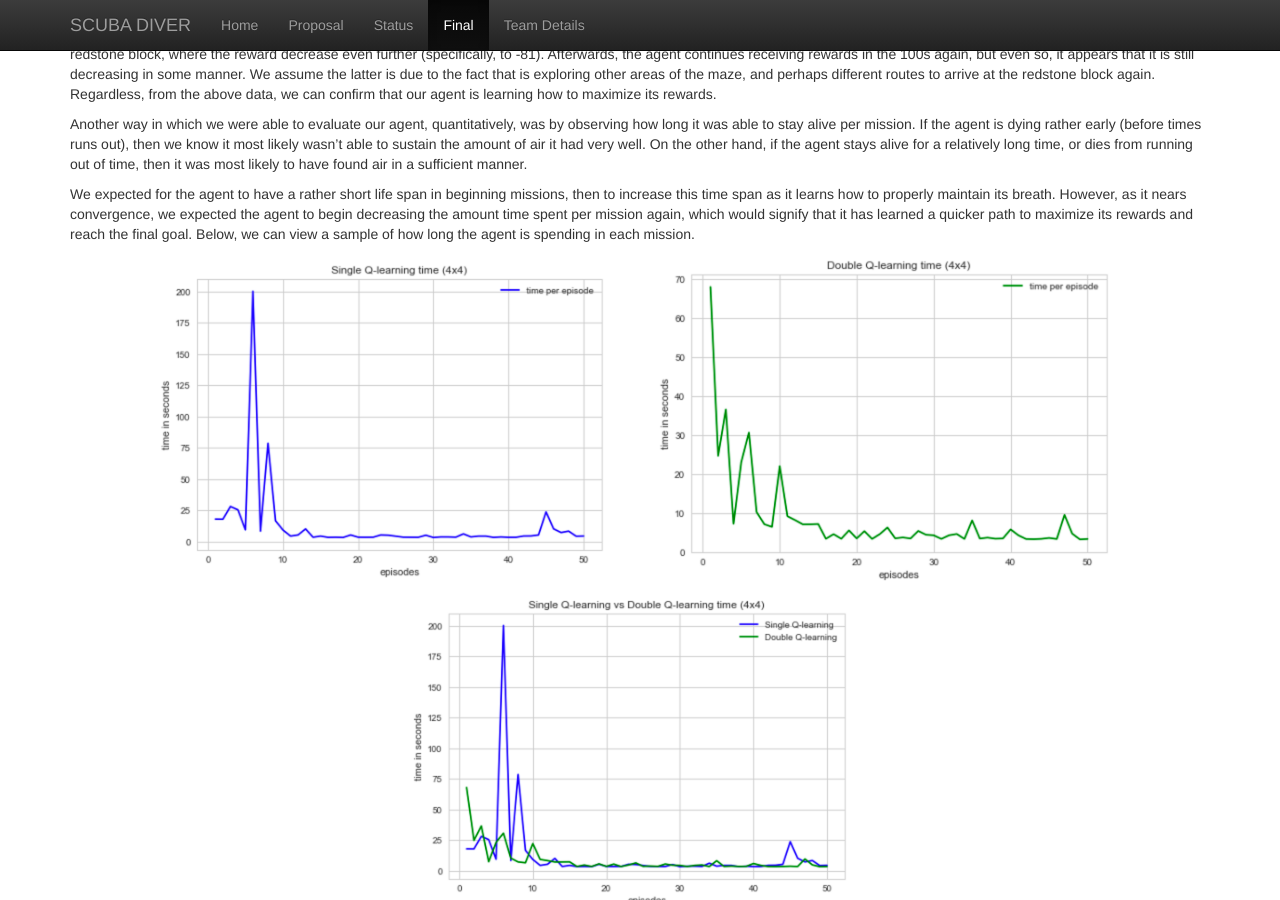
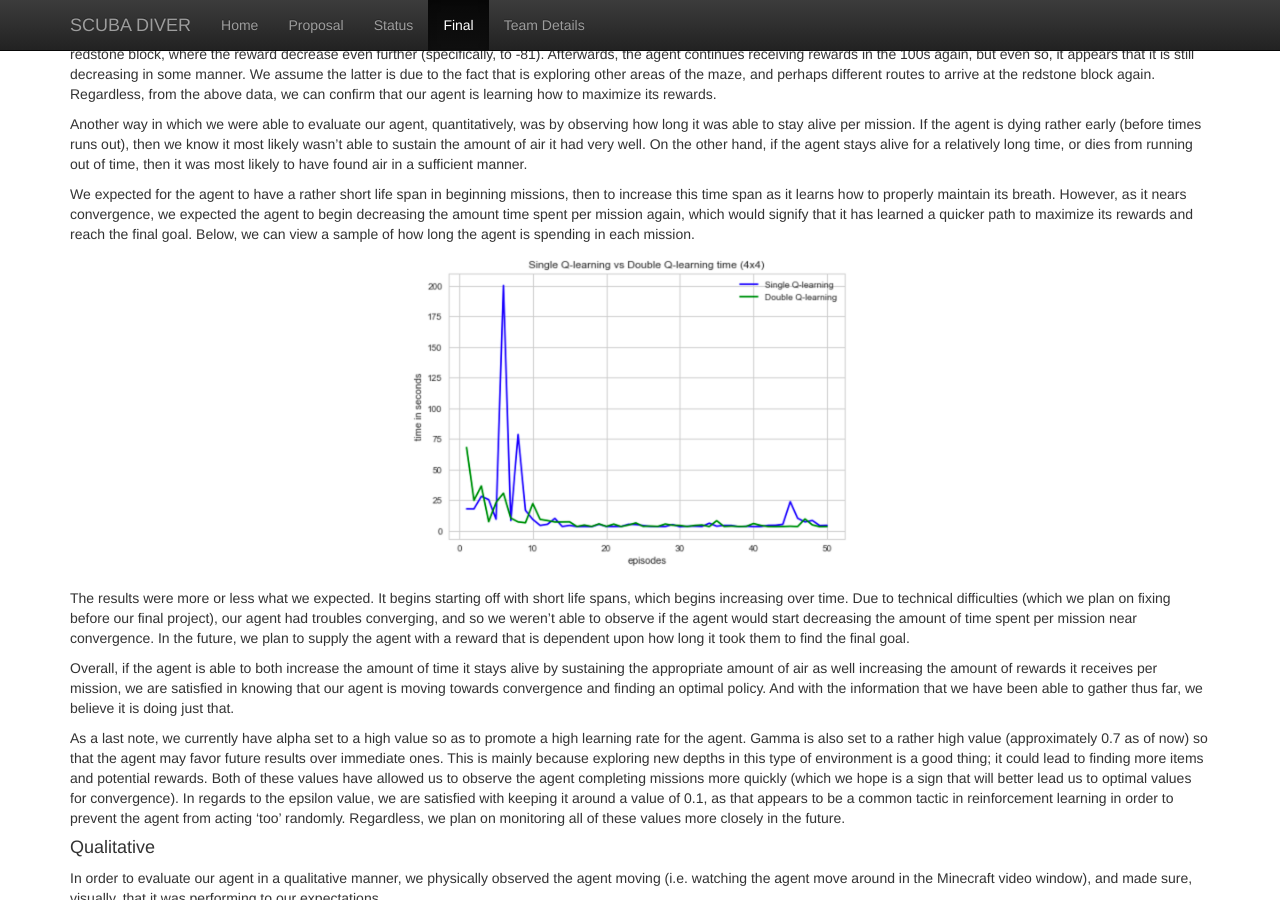
Before and after one commit to andrewdoh/scuba_diver, a Jekyll site: the page built from docs/final.md, in a window 1280 px wide and 900 px high, scrolled down 5526 px. Built offline with Jekyll 4.4.1, drawn with Linux system fonts in a browser that asks for light colours; formulas are drawn with MathJax 3.

Commit message:
Create final.md

```diff
--- a/docs/final.md
+++ b/docs/final.md
@@ -104,11 +104,6 @@ Another way in which we were able to evaluate our agent, quantitatively, was by
 
 We expected for the agent to have a rather short life span in beginning missions, then to increase this time span as it learns how to properly maintain its breath. However, as it nears convergence, we expected the agent to begin decreasing the amount time spent per mission again, which would signify that it has learned a quicker path to maximize its rewards and reach the final goal. Below, we can view a sample of how long the agent is spending in each mission.
 
-<div align="center">
-<img src="images/singleQ_time.png" width="500px">
-
-<img src="images/doubleQ_time.png" width="500px">
-</div>
  <p align="center">
  <img src="images/singleQ_vs_doubleQ_time.png" width="500px">
  </p>
```
